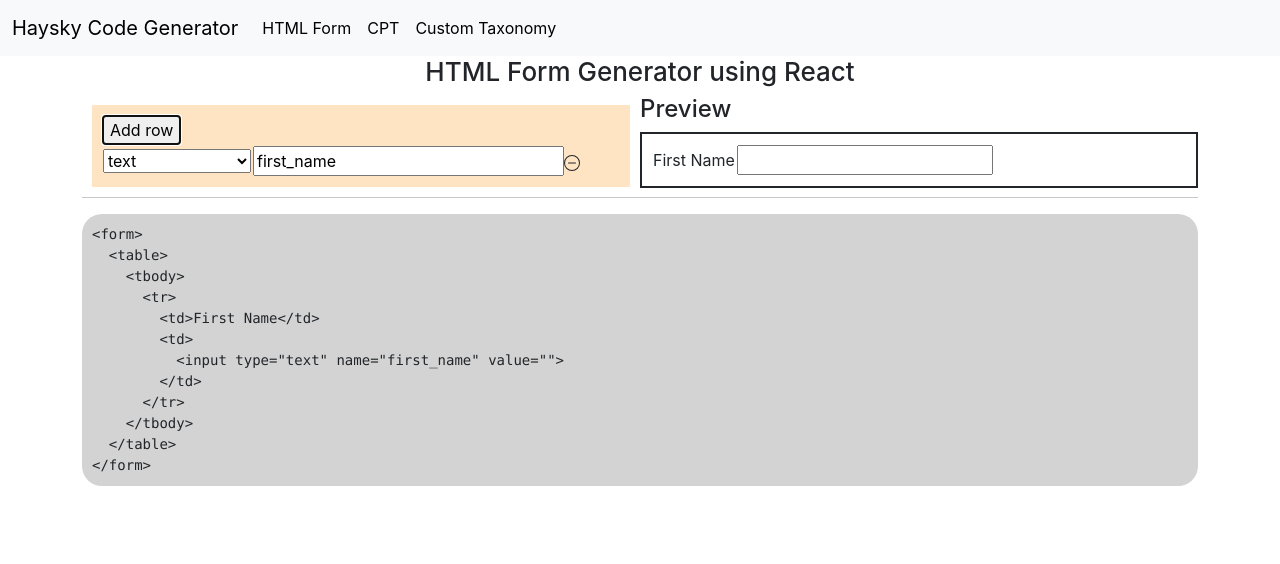
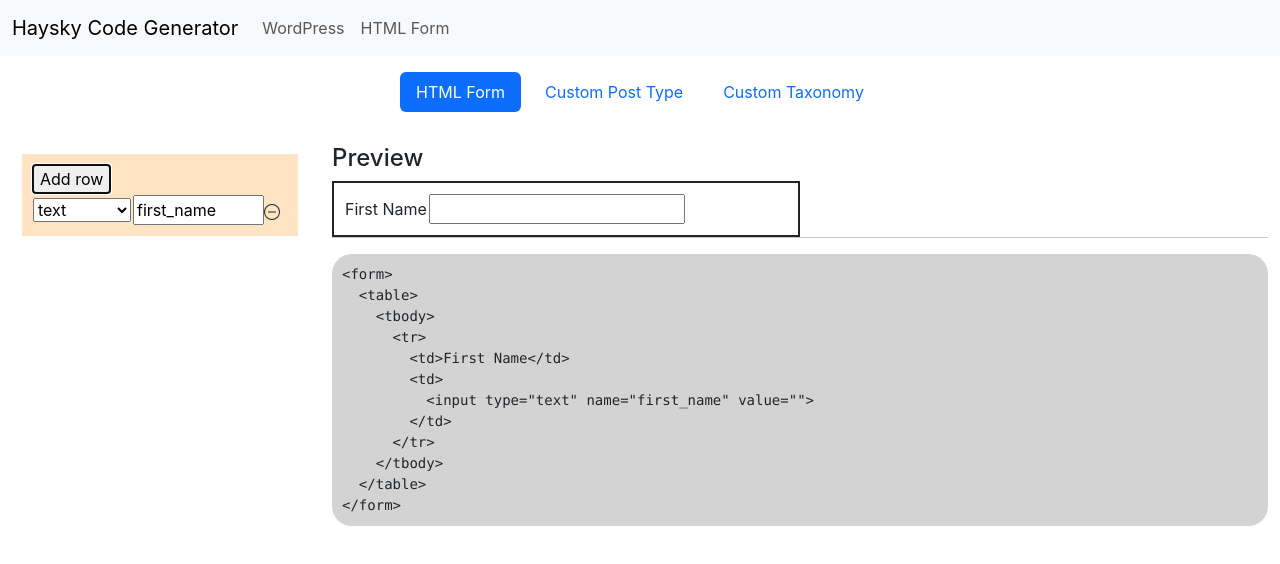
Before and after one commit to hayskytech/code-generator-react, a React (Create React App) app: page / in a window 1280 px wide. Shown: the top 564 px of the page. Built offline with nearby package versions, Linux system fonts and the light colour scheme.

Commit message:
changed page & menu structure

```diff
--- a/src/App.js
+++ b/src/App.js
@@ -6,16 +6,16 @@ import CodeGen from './components/CodeGen';
 import NavBar from './components/NavBar';
 import DynamicList from './components/DynamicList';
 function App() {
-	let [state, setState] = useState("HTML Form");
+	let [tool, setTool] = useState("HTML Form");
 	function handleState(value) {
-		setState(value);
+		setTool(value);
 	}
 	return (
 		<>
 			<BrowserRouter>
 				<Routes>
-					<Route path="/" element={<NavBar change={handleState} />}>
-						<Route index element={<CodeGen page={state} />} />
+					<Route path="/" element={<NavBar change={handleState} page={tool} />}>
+						<Route index element={<CodeGen page={tool} />} />
 						<Route path="dynamic_list" element={<DynamicList />} />
 						<Route path="textutils" element={<Textform />} />
 						{/* <Route path="*" element={<NoPage />} /> */}
--- a/src/components/CodeGen.js
+++ b/src/components/CodeGen.js
@@ -2,10 +2,9 @@ import './CodeGen.scss'
 import React from 'react'
 import { v4 as uuidv4 } from 'uuid';
 import { HtmlInput, HtmlSelect, HtmlRadio, FormatHtml } from './Html';
-import Cpt from '../wordpress/Cpt';
+import Cpt from '../wordpress/CustomPostType';
 import { Large, Small } from './ChangeCase';
 import { CustomTaxonomy } from '../wordpress/CustomTaxonomy';
-
 
 const td_hide = ['submit', 'checkbox', 'hidden', 'button', 'reset']
 const dropdown = ['select', 'radio']
@@ -86,9 +85,11 @@ export default function CodeGen(props) {
 		updateCode()
 	}
 	return (
-		<div className="container">
-			<h2>HTML Form Generator using React</h2>
-			<div className="lhs">
+		<div className="container-xxl">
+			<div class="row py-3">
+				<div class="col-3" id="sticky-sidebar">
+					<div class="sticky-top">
+						<div className="lhs0">
 							<div className="content">
 								<button id="add-row" autoFocus onClick={handleAdd}>Add row</button>
 								<table id="main-form">
@@ -142,6 +143,10 @@ export default function CodeGen(props) {
 								</table>
 							</div>
 						</div>
+					</div>
+				</div>
+				<div class="col-9 order-2" id="main">
+
 					{props.page === 'HTML Form' && <div className="rhs">
 						<h3>Preview</h3>
 						<div id="out">
@@ -171,7 +176,7 @@ export default function CodeGen(props) {
 						</>
 					)}
 
-			{Boolean(list.length) && props.page === 'CPT' && (
+					{Boolean(list.length) && props.page === 'Custom Post Type' && (
 						<pre>
 							{list.map((item) => (<Cpt key={item.key} item={item} />))}
 						</pre>
@@ -180,5 +185,8 @@ export default function CodeGen(props) {
 						{list.map((item) => (<CustomTaxonomy key={item.key} item={item} />))}
 					</pre>}
 				</div>
+			</div>
+		</div>
+
 	)
 }
--- a/src/components/CodeGen.scss
+++ b/src/components/CodeGen.scss
@@ -42,7 +42,7 @@ pre{
 #main-form{
 	width: 100%;
 	td:first-child{
-		width: 150px;
+		width: 100px;
 	}
 	input{
 		width: 100%;
@@ -60,7 +60,7 @@ pre{
 	}
 }
 @media(max-width:991px){
-	.lhs,.rhs{
+	.lhs,.rhs,#sticky-sidebar,#main{
 		width: 100%;
 	}
 	#main-form select {
--- a/src/components/NavBar.js
+++ b/src/components/NavBar.js
@@ -1,13 +1,18 @@
-import React, { useState } from 'react'
+import React from 'react'
 import { Outlet, Link } from 'react-router-dom'
+import tool from '../App'
 
-export default function NavBar({ change }) {
+export default function NavBar(props) {
 	function change_page(e) {
-		const v = e.target.innerHTML
-		change(v)
+		const element = e.target
+		document.querySelectorAll('.second_menu .item').forEach(b => {
+			b.classList.remove('active')
+		});
+		element.classList.add("active")
+		props.change(element.innerHTML)
 	}
 	return (
-		<div>
+		<main>
 			<nav className="navbar navbar-expand-lg bg-body-tertiary">
 				<div className="container-fluid">
 					<Link className="navbar-brand" to="/">Haysky Code Generator</Link>
@@ -16,23 +21,28 @@ export default function NavBar({ change }) {
 					</button>
 					<div className="collapse navbar-collapse" id="navbarSupportedContent">
 						<ul className="navbar-nav me-auto mb-2 mb-lg-0">
-							<li className="nav-item" onClick={change_page}>
-								<a className="nav-link active" aria-current="page">HTML Form</a>
-							</li>
-							<li className="nav-item" onClick={change_page}>
-								<a className="nav-link active" aria-current="page">CPT</a>
-							</li>
-							<li className="nav-item" onClick={change_page}>
-								<a className="nav-link active" aria-current="page">Custom Taxonomy</a>
-							</li>
-							{/* <li className="nav-item">
-								<Link className="nav-link" to="/textutils">TextUtils</Link>
-							</li> */}
+							<li className="nav-item"><Link className="nav-link" to="/">WordPress</Link></li>
+							<li className="nav-item"><Link className="nav-link" to="/">HTML Form</Link></li>
 						</ul>
 					</div>
 				</div>
 			</nav>
+			<div className="container">
+				<header className="d-flex justify-content-center py-3 second_menu">
+					<ul className="nav nav-pills">
+						<li className="nav-item mx-1" onClick={change_page}>
+							<a className="nav-link item active">HTML Form</a>
+						</li>
+						<li className="nav-item mx-1" onClick={change_page}>
+							<a className="nav-link item">Custom Post Type</a>
+						</li>
+						<li className="nav-item mx-1" onClick={change_page}>
+							<a className="nav-link item">Custom Taxonomy</a>
+						</li>
+					</ul>
+				</header>
+			</div>
 			<Outlet />
-		</div>
+		</main >
 	)
 }
```
Also changed, not shown: src/wordpress/CustomPostType.js (renamed from src/wordpress/Cpt.js). Lines whose indentation alone changed are shown as unchanged.
